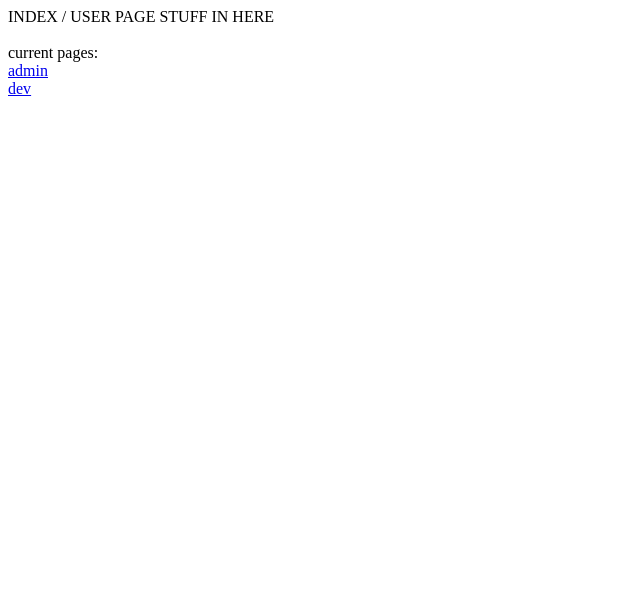
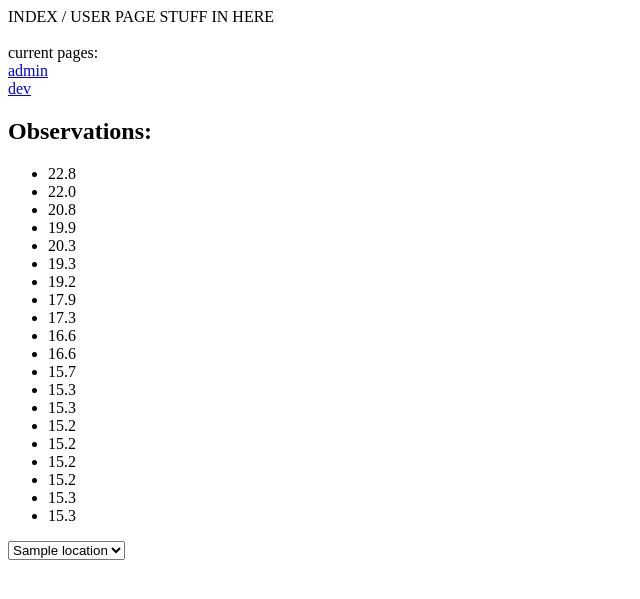
Before and after one commit to mrcrowley42/Project5, a Django app: template project5/woe/templates/user.html in a window 1280 px wide. Shown: the top 599 px of the page, without its empty margins (0-640 px from the left). Run offline with Django 4.2, Linux system fonts and the light colour scheme; data comes from the database, SQL or seed files in the repository; tables that the repository leaves empty hold one stand-in row (values such as "Sample post"); the template is opened without the code that fills it: values that come from a table or form of the project are taken from there, most other values are stand-ins (such as "Sample title", 1, 10 or a date in 2020); parts of the project's set-up code (start-up, migrations or seed data) failed here and were passed over.

Commit message:
added dropdown functionality and integration with JS

```diff
--- a/project5/woe/static/woe/WOE_JS.js
+++ b/project5/woe/static/woe/WOE_JS.js
@@ -62,4 +62,8 @@ function doStuff() {
     graphSpace = document.getElementById("graph_space");
     toggle_visibility(graphSpace);
     create_graph();
-}
+};
+
+function show_selected(element) {
+    console.log(element.value, "selected");
+};
--- a/project5/woe/templates/index.html
+++ b/project5/woe/templates/index.html
@@ -3,6 +3,7 @@
 <head>
     <meta charset="UTF-8">
     <title>Index</title>
+    <script src="static/woe/WOE_JS.js"></script>
 </head>
 <body>
 
@@ -17,5 +18,19 @@ INDEX / USER PAGE STUFF IN HERE
     <a href="dev">dev</a>
 </div>
 
+<h2>Observations:</h2>
+
+<ul>
+    {% for obs in observations %}
+        <li>{{ obs.air_temp }}</li>
+    {% endfor %}
+</ul>
+
+<select id="location_select" name="location_dropdown" onchange="show_selected(document.getElementById('location_select'))">
+    {% for loc in locations %}
+    <option value="{{loc.location}}">{{loc.location}}</option>
+    {% endfor %}
+</select>
+
 </body>
 </html>
```
